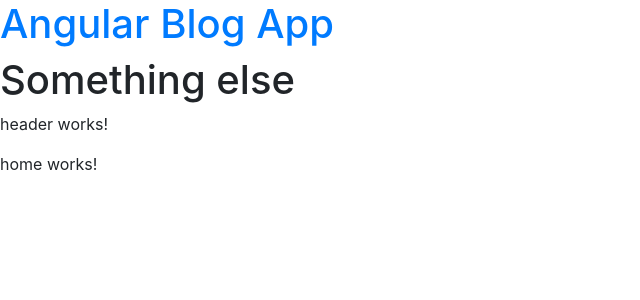
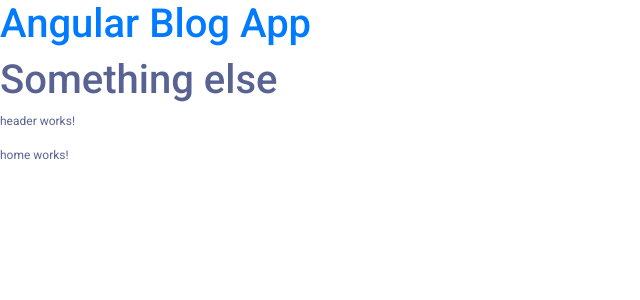
Before and after one commit to malvinopondo/blog-post, an Angular app: page / in a window 1280 px wide. Shown: the top 300 px of the page, without its empty margins (0-640 px from the left). Built offline with nearby package versions, Linux system fonts and the light colour scheme.

Commit message:
feat(CSS)Define css global styles

```diff
--- a/src/styles.css
+++ b/src/styles.css
@@ -1,10 +1,22 @@
 /* You can add global styles to this file, and also import other style files */
 /* @import '~bootstrap/dist/css/bootstrap.min.css'; */
+@import url('https://fonts.googleapis.com/css2?family=Roboto:ital,wght@0,100;0,300;0,400;0,500;0,700;0,900;1,100;1,300;1,400;1,500;1,700;1,900&display=swap');
+
+
+
+
+
+
+
 
     :root{
     --primary-color: #026467;
     --secondary-color: #e5f5ea;
     --body-text-color: #596392;
     --navbar-footer-color: #f9f9f9;
-
 }
+body{
+    font-family: "Roboto", sans-serif;
+    font-size: 12px;
+    color: var(--body-text-color) ;
+}
```
